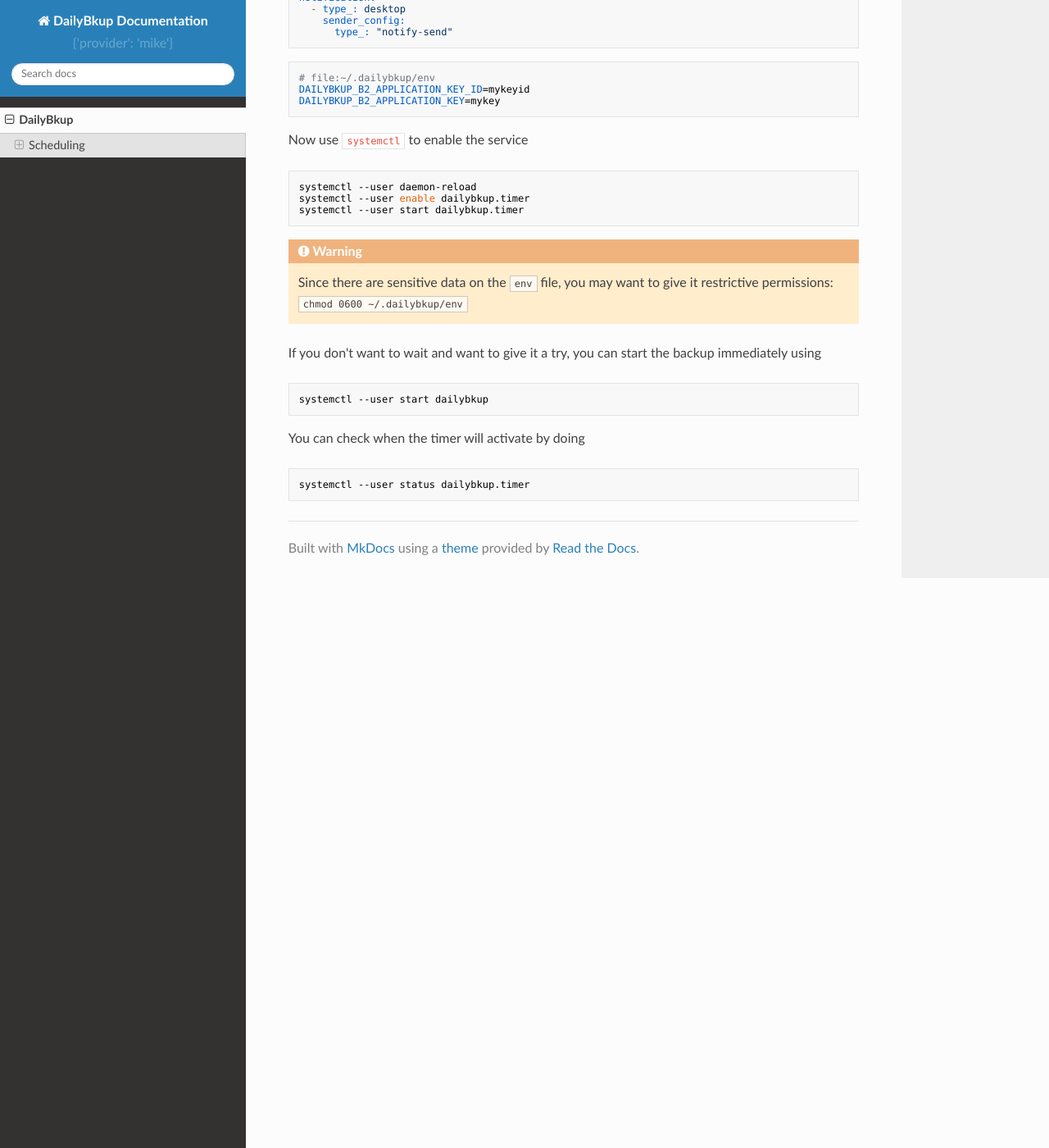
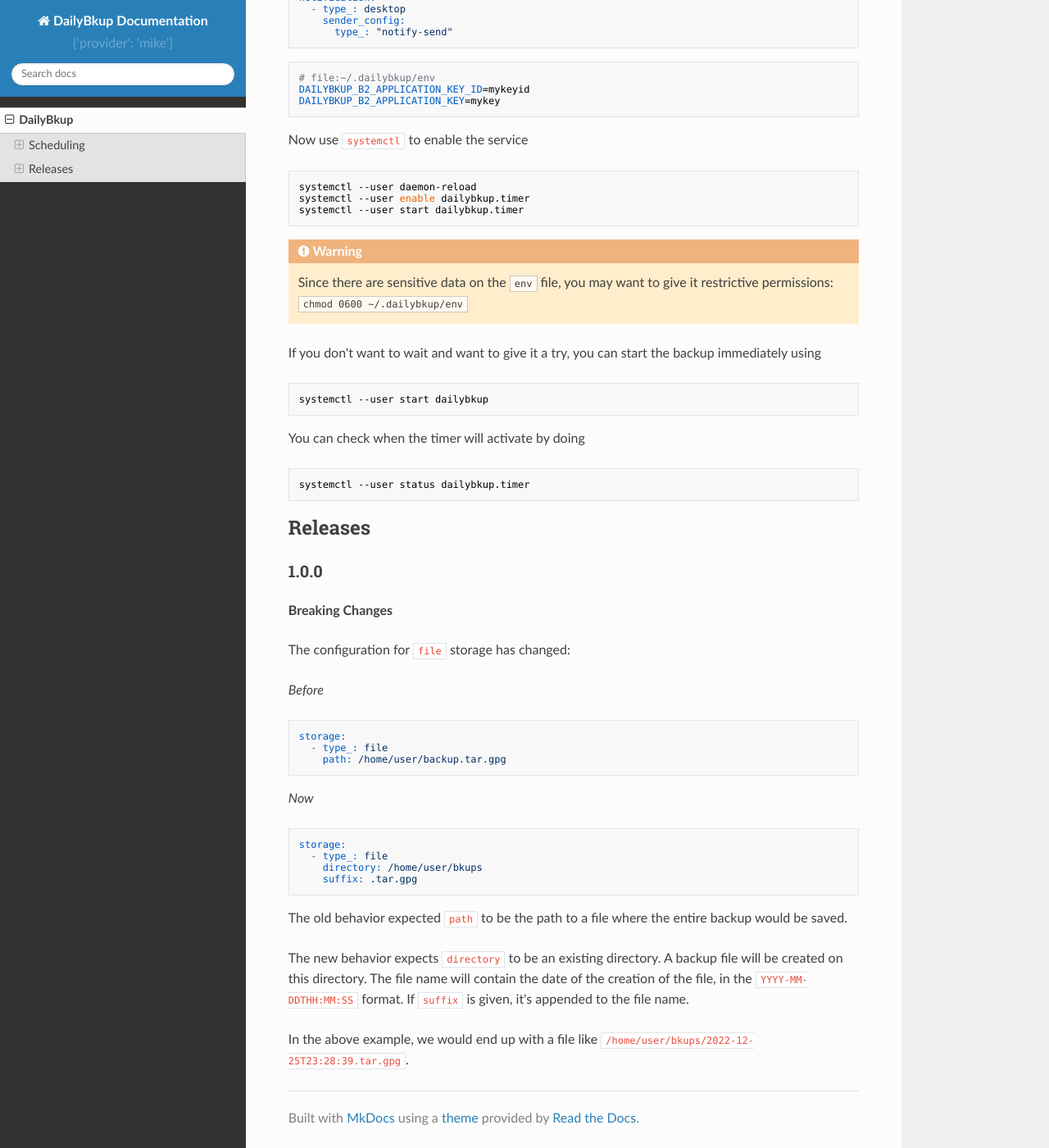
Before and after one commit to vitorqb/dailybkup, an MkDocs documentation site: the page built from docs/index.md, in a window 1280 px wide and 1400 px high, scrolled down 1278 px. Shown: the whole window at 82% size. Built offline with MkDocs 1.6.1, drawn with Linux system fonts in a browser that asks for light colours; nearby versions of some CDN libraries.

````diff
--- a/docs/index.md
+++ b/docs/index.md
@@ -101,3 +101,39 @@ You can check when the timer will activate by doing
 ```sh
 systemctl --user status dailybkup.timer
 ```
+
+
+## Releases
+
+### 1.0.0
+
+**Breaking Changes**
+
+The configuration for `file` storage has changed:
+
+*Before*
+```yaml
+storage:
+  - type_: file
+    path: /home/user/backup.tar.gpg
+```
+
+*Now*
+```yaml
+storage:
+  - type_: file
+    directory: /home/user/bkups
+    suffix: .tar.gpg
+```
+
+The old behavior expected `path` to be the path to a file where the
+entire backup would be saved.
+
+The new behavior expects `directory` to be an existing directory. A
+backup file will be created on this directory. The file name will
+contain the date of the creation of the file, in the
+`YYYY-MM-DDTHH:MM:SS` format. If `suffix` is given, it's appended to
+the file name.
+
+In the above example, we would end up with a file like
+`/home/user/bkups/2022-12-25T23:28:39.tar.gpg`.
````
